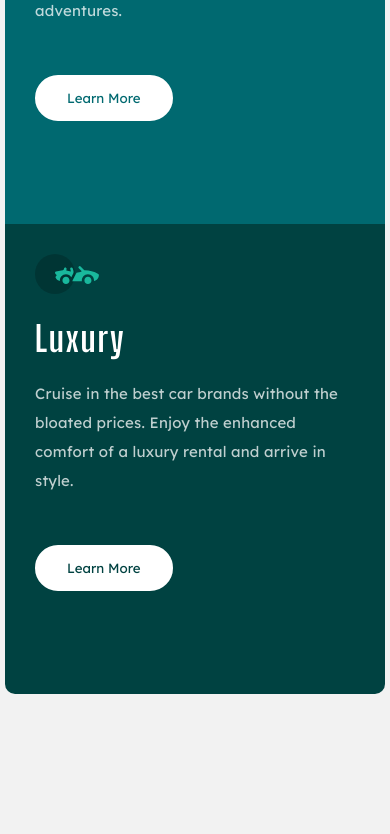
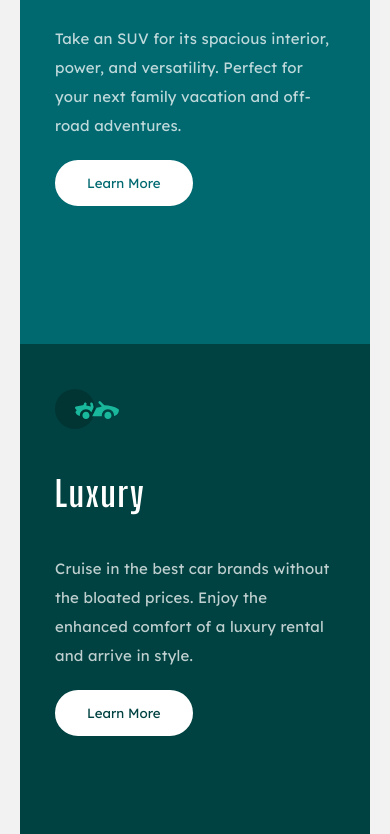
Before and after one commit to Gilocah28/3-column-preview-card-component-main, a plain HTML site: page index.html in a window 390 px wide. Shown: the part 716-1550 px from the top of the page. Before the commit the page ends 1410 px from the top, so only its background shows below. Drawn offline with Linux system fonts and the light colour scheme.

Commit message:
style changes

```diff
--- a/styles/styles.css
+++ b/styles/styles.css
@@ -24,12 +24,12 @@ body {
 }
 
 .mainCon {
-  width: 320px;
-  height: 450px;
+  width: 280px;
+  height: 500px;
   display: flex;
   flex-flow: column wrap;
   align-items: flex-start;
-  padding: 10px 30px;
+  padding: 15px 35px;
 }
 
 
@@ -40,26 +40,26 @@ body {
 
 
 img {
-  margin-top: 20px;
+  margin-top: 30px;
 }
 h3 {
   font-family: Big Shoulders Display, cursive;
   font-size: 35px;
-  margin-top: 20px;
+  margin-top: 40px;
   letter-spacing: 2px;
   font-weight: 700;
 }
 p {
   font-family: 'Lexend Deca', sans-serif;
   font-size: 15px;
-  margin-top: 20px;
+  margin-top: 40px;
   letter-spacing: 0.2px;
   font-weight: 400;
   line-height: 29px;
 }
 
 .btn {
-  margin-top: 50px;
+  margin-top: 100px;
 }
 
 button {
@@ -161,3 +161,33 @@ button {
   }
 
 }
+
+@media screen and (max-width: 932px) {
+  .btn{
+    margin-top: 70px;
+  }
+
+}
+
+
+@media screen and (max-width: 832px) {
+  .btn{
+    margin-top: 65px;
+  }
+
+}
+
+@media screen and (max-width: 710px) {
+  .btn{
+    margin-top: 30px;
+  }
+
+}
+
+
+@media screen and (max-width: 640px) {
+  .btn{
+    margin-top: 20px;
+  }
+
+}
```
